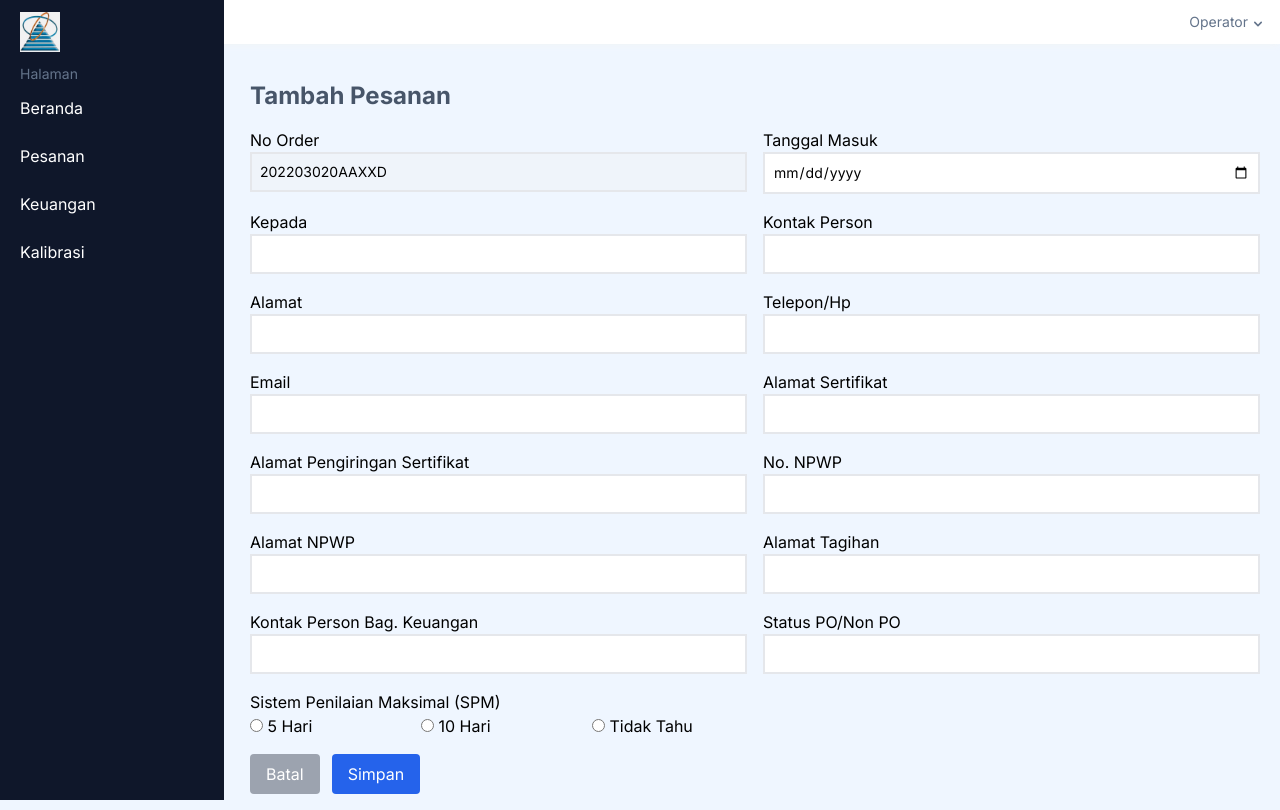
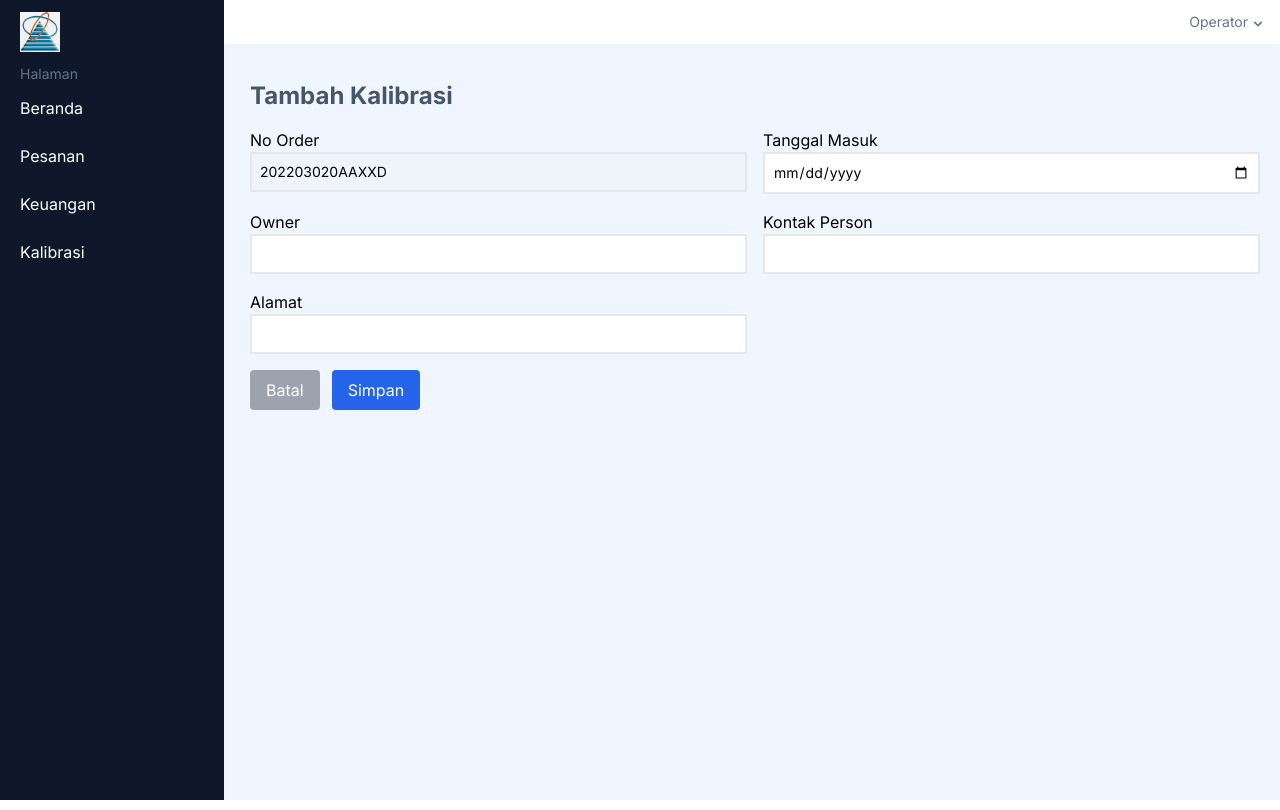
Before and after one commit to khoufstudio/frontend_tracking_app, a Next.js app: page /calibrations/add in a window 1280 px wide. Built offline with nearby package versions, Linux system fonts and the light colour scheme.

Commit message:
module calibration in progress

```diff
--- a/pages/calibrations/add.tsx
+++ b/pages/calibrations/add.tsx
@@ -2,10 +2,10 @@ import Link from 'next/link';
 import { ReactElement } from 'react';
 import AdminLayout from "../../components/layouts/admin";
 
-const AddOrder = () => {
+const AddCalibration = () => {
   return (
     <>
-      <h2 className='mb-2 text-2xl text-slate-600 font-bold'>Tambah Pesanan</h2>
+      <h2 className='mb-2 text-2xl text-slate-600 font-bold'>Tambah Kalibrasi</h2>
       <form action="">
         <div className="my-4 grid grid-cols-1 md:grid-cols-2 gap-4">
           <div>
@@ -17,8 +17,8 @@ const AddOrder = () => {
             <input className="border-2 p-2 text-sm w-full" id="order_date" type="date" />
           </div>
           <div>
-            <label className="block" htmlFor="kepada">Kepada</label>
-            <input className="border-2 p-2 text-sm w-full" id="kepada" type="text" value="" />
+            <label className="block" htmlFor="owner">Owner</label>
+            <input className="border-2 p-2 text-sm w-full" id="owner" type="text" value="" />
           </div>
           <div>
             <label className="block" htmlFor="kontak_person">Kontak Person</label>
@@ -28,59 +28,9 @@ const AddOrder = () => {
             <label className="block" htmlFor="alamat">Alamat</label>
             <input className="border-2 p-2 text-sm w-full" id="alamat" type="text" value="" />
           </div>
-          <div>
-            <label className="block" htmlFor="telepon">Telepon/Hp</label>
-            <input className="border-2 p-2 text-sm w-full" id="telepon" type="text" value="" />
-          </div>
-          <div>
-            <label className="block" htmlFor="email">Email</label>
-            <input className="border-2 p-2 text-sm w-full" id="email" type="text" value="" />
-          </div>
-          <div>
-            <label className="block" htmlFor="alamat_sertifkat">Alamat Sertifikat</label>
-            <input className="border-2 p-2 text-sm w-full" id="alamat_sertifkat" type="text" value="" />
-          </div>
-          <div>
-            <label className="block" htmlFor="alamat_pengiringan_sertifkat">Alamat Pengiringan Sertifikat</label>
-            <input className="border-2 p-2 text-sm w-full" id="alamat_pengiringan_sertifkat" type="text" value="" />
-          </div>
-          <div>
-            <label className="block" htmlFor="no_npwp">No. NPWP</label>
-            <input className="border-2 p-2 text-sm w-full" id="no_npwp" type="text" value="" />
-          </div>
-          <div>
-            <label className="block" htmlFor="alamat_npwp">Alamat NPWP</label>
-            <input className="border-2 p-2 text-sm w-full" id="alamat_npwp" type="text" value="" />
-          </div>
-          <div>
-            <label className="block" htmlFor="alamat_tagihan">Alamat Tagihan</label>
-            <input className="border-2 p-2 text-sm w-full" id="alamat_tagihan" type="text" value="" />
-          </div>
-          <div>
-            <label className="block" htmlFor="kontak_person_keuangan">Kontak Person Bag. Keuangan</label>
-            <input className="border-2 p-2 text-sm w-full" id="kontak_person_keuangan" type="text" value="" />
-          </div>
-          <div>
-            <label className="block" htmlFor="status">Status PO/Non PO</label>
-            <input className="border-2 p-2 text-sm w-full" id="status" type="text" value="" />
-          </div>
-          <div>
-            <label className="block" htmlFor="spm">Sistem Penilaian Maksimal (SPM)</label>
-            <div className='grid grid-cols-3 gap-4'>
-              <label htmlFor="5hari">
-                <input type="radio" name="spm" id="5hari" /> 5 Hari
-              </label>
-              <label htmlFor="10hari">
-                <input type="radio" name="spm" id="10hari" /> 10 Hari
-              </label>
-              <label htmlFor="tidak_tahu">
-                <input type="radio" name="spm" id="tidak_tahu" /> Tidak Tahu
-              </label>
-            </div>
-          </div>
         </div>
         <div className='flex pb-4'>
-          <Link href="/orders"><button className="bg-gray-400 p-2 px-4 text-white rounded mr-3">Batal</button></Link>
+          <Link href="/calibrations"><button className="bg-gray-400 p-2 px-4 text-white rounded mr-3">Batal</button></Link>
           <button className="bg-blue-600 p-2 px-4 text-white rounded" type="submit">Simpan</button>
         </div>
       </form>
@@ -88,8 +38,8 @@ const AddOrder = () => {
   )
 }
 
-AddOrder.getLayout = function getLayout(page: ReactElement) {
+AddCalibration.getLayout = function getLayout(page: ReactElement) {
   return <AdminLayout>{page}</AdminLayout>
 }
 
-export default AddOrder
+export default AddCalibration
--- a/pages/calibrations/index.tsx
+++ b/pages/calibrations/index.tsx
@@ -9,7 +9,7 @@ const Calibration = () => {
     <>
       <div className="flex justify-between mb-4">
         <h2 className='mb-2 text-2xl text-slate-600 font-bold'>Kalibrasi</h2>
-        <Link href="orders/add">
+        <Link href="calibrations/add">
           <button className="bg-blue-600 text-white px-6 rounded flex gap-2 items-center">
             <PlusIcon className="w-6 text-slate-200"/> <div>Tambah</div>
           </button>
@@ -21,7 +21,7 @@ const Calibration = () => {
             <thead className="bg-slate-200">
               <tr className="border-b-gray-300 border-b-2">
                 <td className="text-slate-500 font-semibold w-16 text-center">No</td>
-                <td className="p-3 pl-5 text-slate-500 font-semibold">No Order</td>
+                <td className="p-3 pl-5 text-slate-500 font-semibold">No Calibration</td>
                 <td className="p-3 pl-5 text-slate-500 font-semibold">Tanggal Masuk</td>
                 <td className="p-3 pl-5 text-slate-500 font-semibold">SPM</td>
                 <td className="p-3 pl-5 text-slate-500 font-semibold"></td>
```
